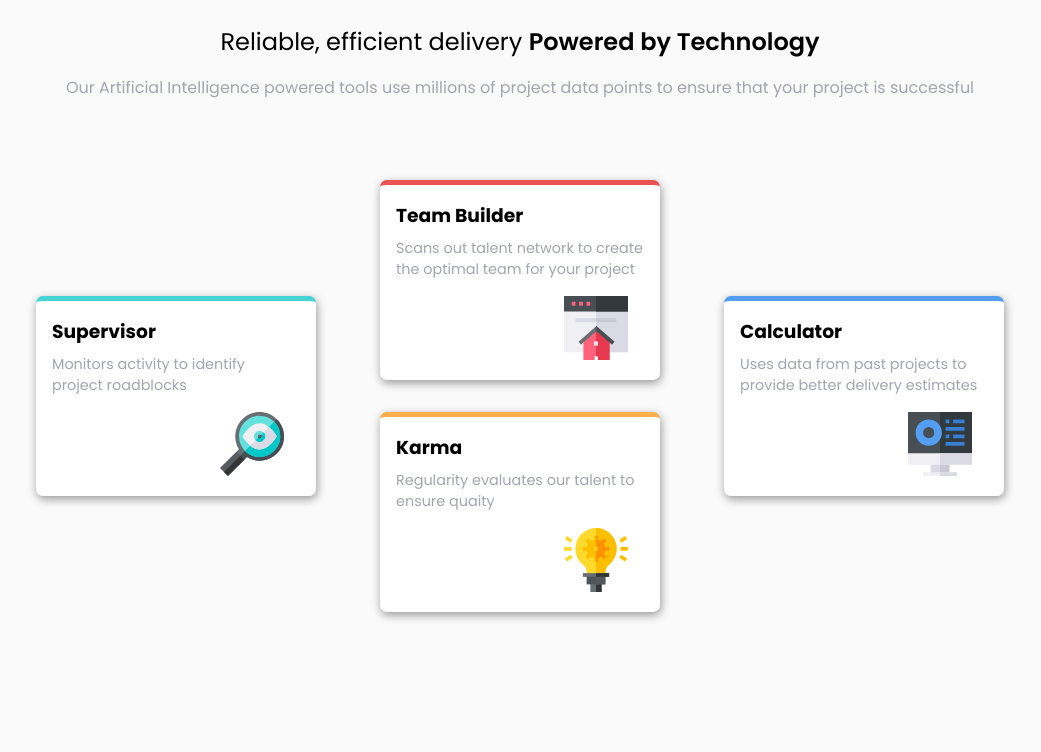
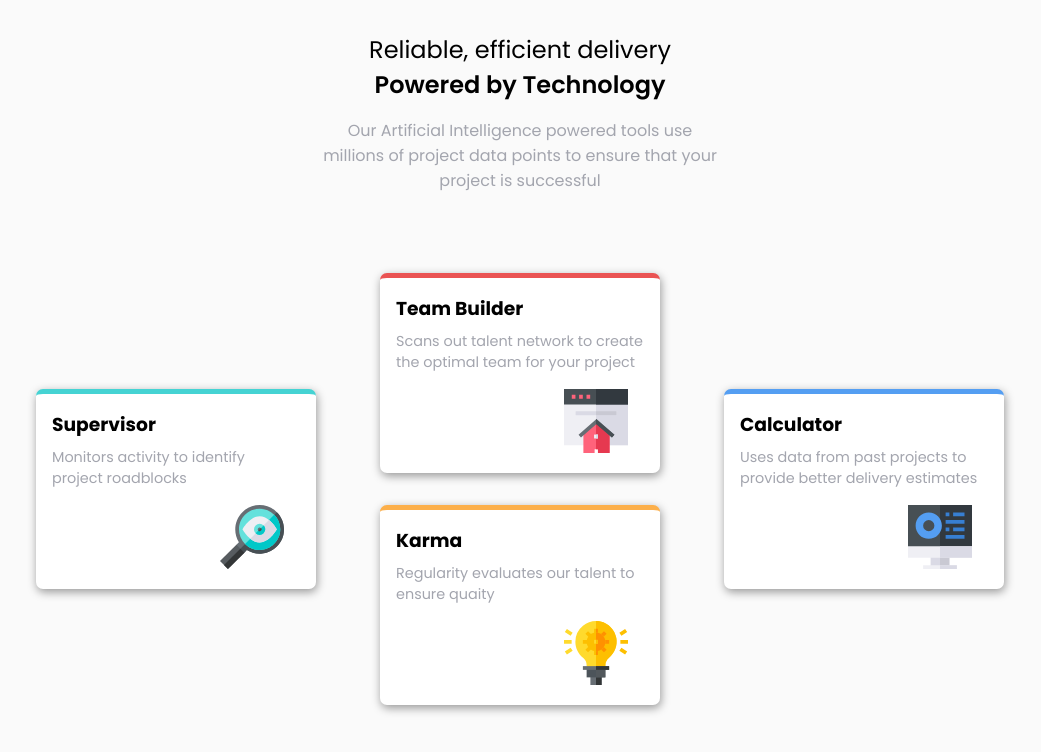
Before and after one commit to Israel-Andreotti/four-card-feature-section-frontend-mentor, a plain HTML site: page index.html in a window 1280 px wide. Shown: the whole page, without its empty margins (120-1161 px from the left). Drawn offline with Linux system fonts and the light colour scheme.

Commit message:
updated header

```diff
--- a/css/styles.css
+++ b/css/styles.css
@@ -23,7 +23,10 @@ body {
 
 header {
     text-align: center;
-    margin: 1.5rem;
+    margin: 2rem auto;
+    width: 400px;
+    display: block;
+
 }
 
 header h1 {
```
